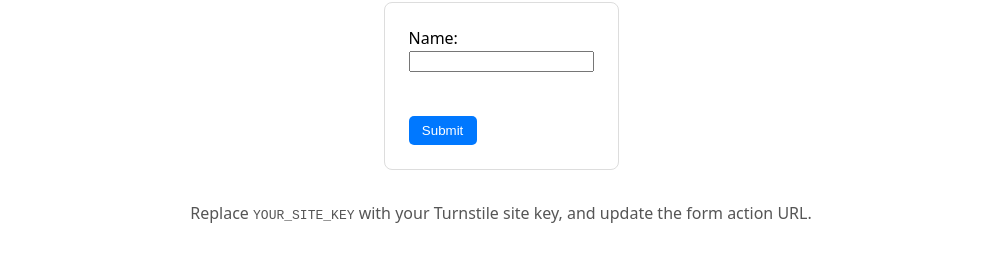
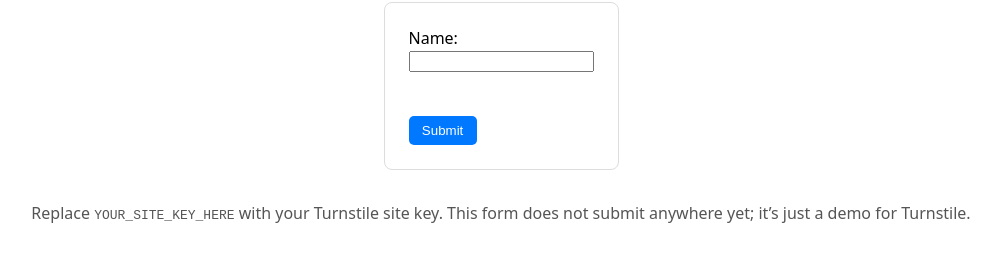
Before and after one commit to TechGuy808860/Cloudflarecaptcha, a plain HTML site: page index.html in a window 1280 px wide. Shown: the part 94-356 px from the top of the page, without its empty margins (139-1140 px from the left). Drawn offline with Linux system fonts and the light colour scheme.

Commit message:
index.html

```diff
--- a/index.html
+++ b/index.html
@@ -5,7 +5,7 @@
   <meta name="viewport" content="width=device-width,initial-scale=1" />
   <title>Cloudflare Turnstile Demo</title>
 
-  <!-- Load the Turnstile API -->
+  <!-- Load Turnstile API -->
   <script src="https://challenges.cloudflare.com/turnstile/v0/api.js" async defer></script>
 
   <style>
@@ -34,6 +34,7 @@
 <body>
   <h1>Cloudflare Turnstile Demo</h1>
 
+  <!-- Form: no backend yet, just displays Turnstile -->
   <form method="POST">
     <label>
       Name:<br />
@@ -41,7 +42,7 @@
     </label>
     <br><br>
 
-    <!-- Turnstile Widget -->
+    <!-- Turnstile widget -->
     <div class="cf-turnstile" data-sitekey="0x4AAAAAAB_f_t4FxK3wHb8R"></div>
 
     <br>
@@ -49,7 +50,8 @@
   </form>
 
   <p style="margin-top:2em;color:#555;">
-    Replace <code>YOUR_SITE_KEY</code> with your Turnstile site key, and update the form action URL.
+    Replace <code>YOUR_SITE_KEY_HERE</code> with your Turnstile site key.
+    This form does not submit anywhere yet; it’s just a demo for Turnstile.
   </p>
 </body>
 </html>
```
